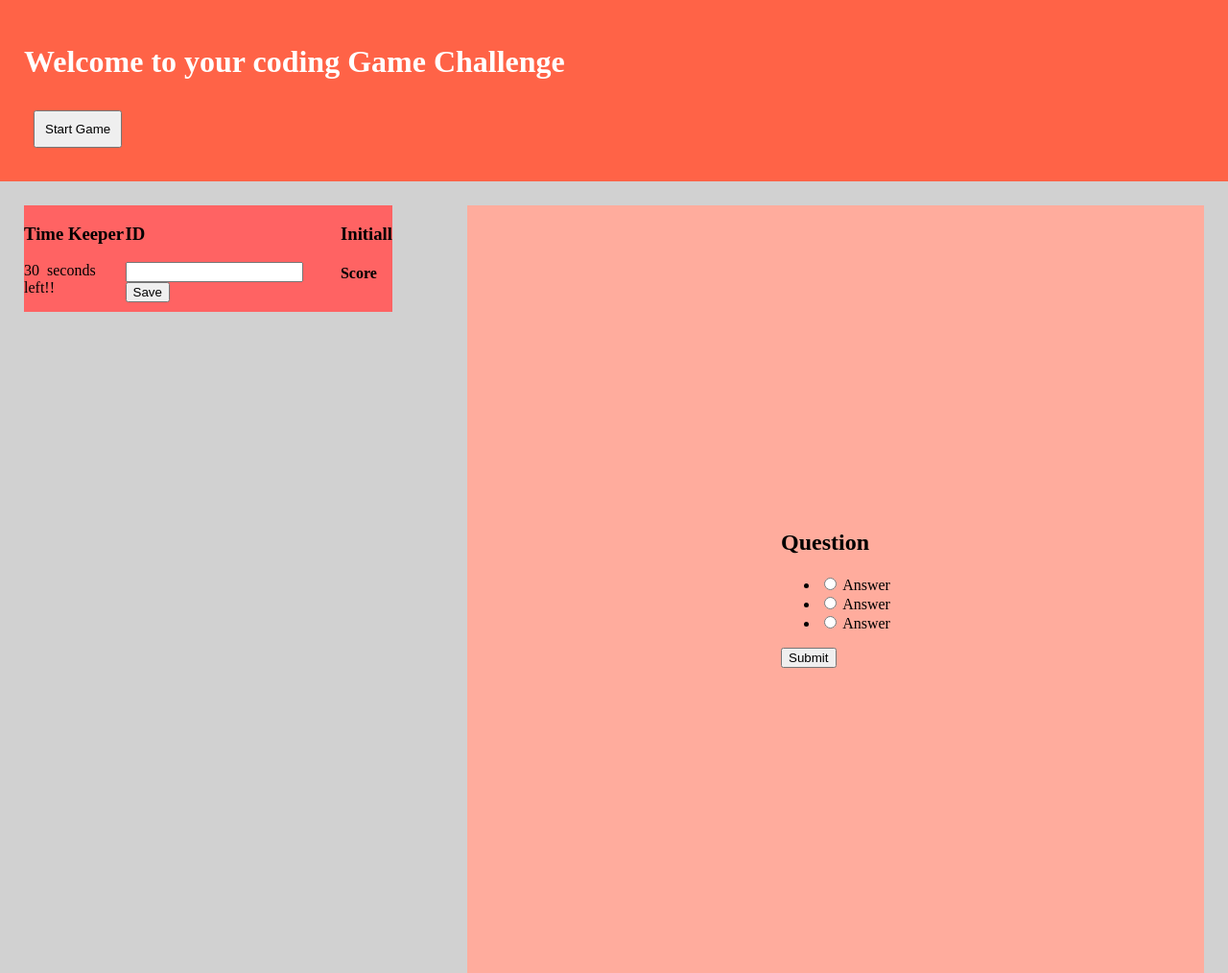
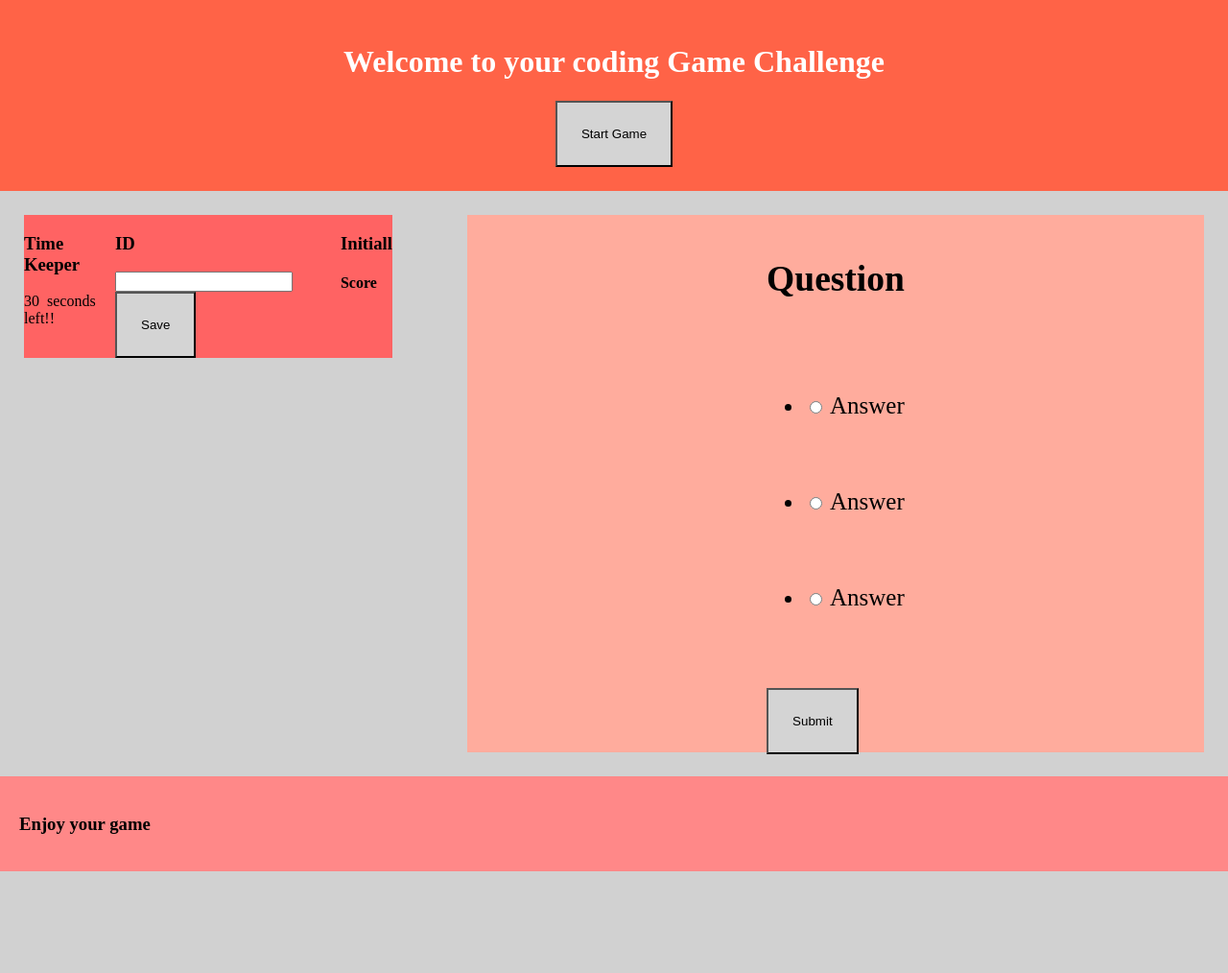
Before and after one commit to Abou2022/codeQuiz, a plain HTML site: page quiz.html in a window 1280 px wide. Shown: the top 1014 px of the page at 96% size. After the commit the page ends 908 px from the top, so only its background shows below. Drawn offline with Linux system fonts and the light colour scheme.

Commit message:
css and html updated

```diff
--- a/quiz.css
+++ b/quiz.css
@@ -5,27 +5,34 @@ body {
   background-color: rgb(209, 209, 209);
   font-family: "Times New Roman", Times, serif;
 }
+
 header {
-  /* display: inline-block; */
+  display: flex;
+  flex-direction: column;
   background-color: tomato;
   color: white;
-  justify-content: center;
+  align-items: center;
   padding: 25px;
 }
-header button {
-  clear: both;
-  padding: 10px;
-  margin: 10px;
+button {
+  padding: 25px;
+  background-color: rgb(212, 212, 212);
 }
+
 section {
   display: flex;
   float: right;
   align-items: center;
   width: 60%;
-  height: 100vh;
+  height: 70vh;
   margin: 25px;
+  font-size: 25px;
+  line-height: 100px;
   background-color: rgb(255, 172, 157);
   justify-content: center;
+}
+section .quiz-container ul li {
+  text-decoration: none;
 }
 aside {
   display: flex;
```
